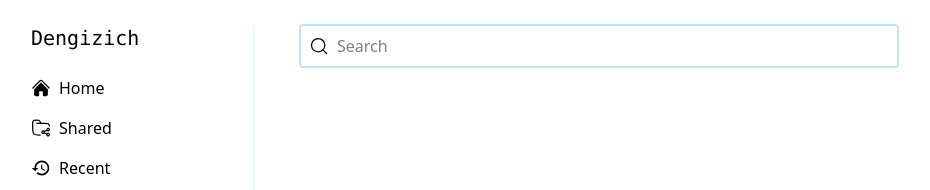
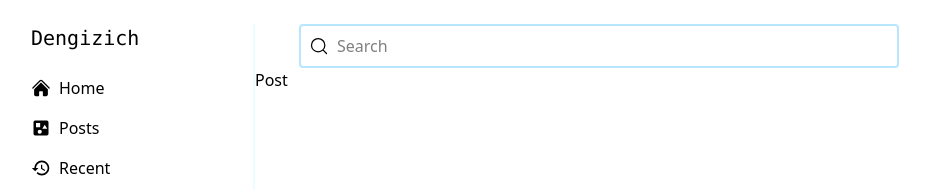
Before and after one commit to zoirovdev/Dengizich, a React (Vite) app: page /posts in a window 1280 px wide. Shown: the top 190 px of the page, without its empty margins (1-931 px from the left). Built offline with nearby package versions, Linux system fonts and the light colour scheme.

Commit message:
change shared to post

```diff
--- a/src/App.jsx
+++ b/src/App.jsx
@@ -4,7 +4,7 @@ import Home from './components/Home.jsx'
 import Sidebar from './components/Sidebar.jsx'
 import SearchInput from './components/SearchInput.jsx'
 import Recent from './components/Recent.jsx'
-import Shared from './components/Shared.jsx'
+import Post from './components/Post.jsx'
 import Trash from './components/Trash.jsx'
 
 
@@ -15,7 +15,7 @@ function App() {
       <SearchInput />
       <Routes>
 	<Route path="/" element={<Home/>}/>
-	<Route path="/shared" element={<Shared/>}/>
+	<Route path="/posts" element={<Post/>}/>
 	<Route path="/recent" element={<Recent/>}/>
 	<Route path="/trash" element={<Trash/>}/>
       </Routes>
--- /dev/null
+++ b/src/components/Post.jsx
@@ -0,0 +1,8 @@
+const Post = () => {
+  return (
+    <h1>Post</h1>
+  )
+}
+
+
+export default Post
--- a/src/components/Shared.jsx
+++ /dev/null
@@ -1,8 +0,0 @@
-const Shared = () => {
-  return (
-    <h1>Shared</h1>
-  )
-}
-
-
-export default Shared
--- a/src/components/Sidebar.jsx
+++ b/src/components/Sidebar.jsx
@@ -13,9 +13,9 @@ const Sidebar = () => {
 	  </Link>
 	</li>
 	<li className="hover:bg-cyan-200 pl-8 py-2 cursor-pointer">
-	  <Link to="/shared" className="flex flex-row gap-2 ">
-	    <img src="shared.svg" alt="shared" className="w-5"/>
-	    <p className="text-base">Shared</p>
+	  <Link to="/posts" className="flex flex-row gap-2 ">
+	    <img src="post.svg" alt="posts" className="w-5"/>
+	    <p className="text-base">Posts</p>
 	  </Link>
 	</li>
 	<li className="hover:bg-cyan-200 pl-8 py-2 cursor-pointer">
```
Also changed, not shown: public/post.svg (added).
